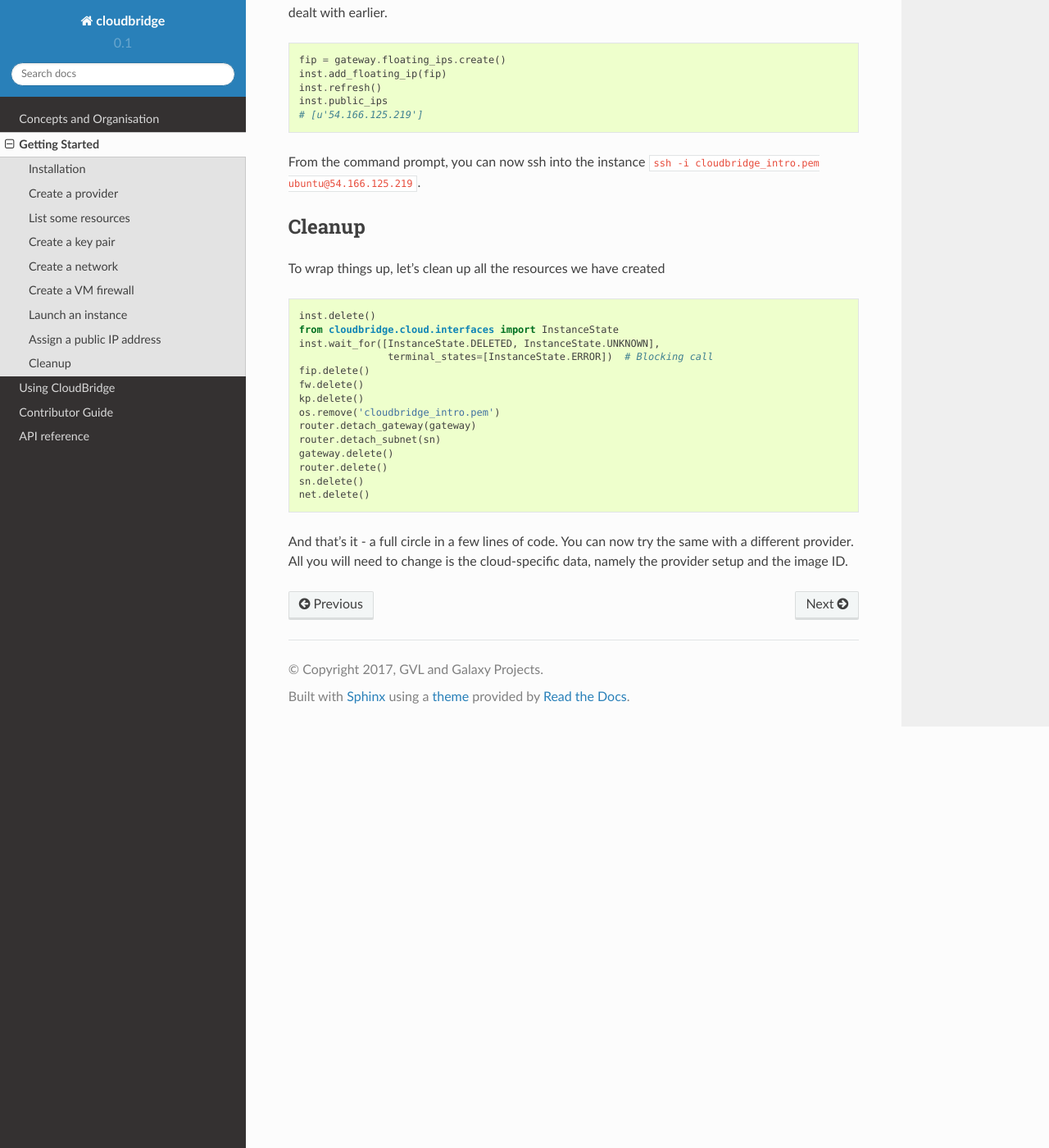
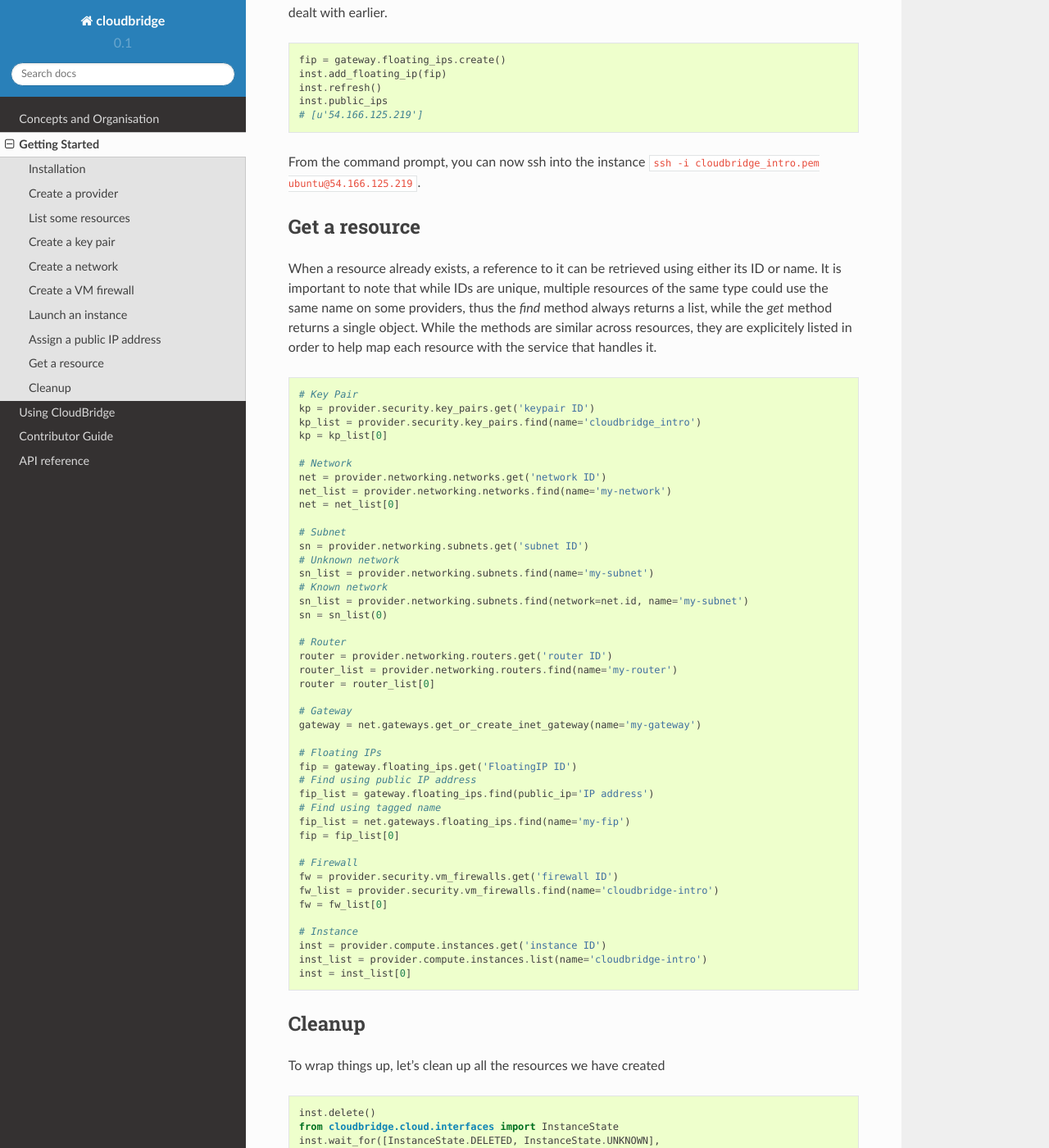
Before and after one commit to CloudVE/cloudbridge, a Sphinx documentation site: the page built from docs/getting_started.rst, in a window 1280 px wide and 1400 px high, scrolled down 3475 px. Shown: the whole window at 82% size. Built offline with Sphinx 7.4.7 and the Read the Docs theme 2.0.0, drawn with Linux system fonts in a browser that asks for light colours; some of the changed text lies outside the part shown.

Commit message:
Updating getting started

```diff
--- a/docs/getting_started.rst
+++ b/docs/getting_started.rst
@@ -116,12 +116,12 @@ attaching an internet gateway to the subnet via a router.
 
 .. code-block:: python
 
-    net = self.provider.networking.networks.create(
+    net = provider.networking.networks.create(
         name='my-network', cidr_block='10.0.0.0/16')
     sn = net.create_subnet(name='my-subnet', cidr_block='10.0.0.0/28')
-    router = self.provider.networking.routers.create(network=net, name='my-router')
+    router = provider.networking.routers.create(network=net, name='my-router')
     router.attach_subnet(sn)
-    gateway = net.gateways.get_or_create_inet_gateway(name)
+    gateway = net.gateways.get_or_create_inet_gateway(name='my-gateway')
     router.attach_gateway(gateway)
 
 
@@ -187,6 +187,62 @@ earlier.
 From the command prompt, you can now ssh into the instance
 ``ssh -i cloudbridge_intro.pem ubuntu@54.166.125.219``.
 
+Get a resource
+--------------
+When a resource already exists, a reference to it can be retrieved using either
+its ID or name. It is important to note that while IDs are unique, multiple
+resources of the same type could use the same name on some providers, thus the
+`find` method always returns a list, while the `get` method returns a single
+object. While the methods are similar across resources, they are explicitely
+listed in order to help map each resource with the service that handles it.
+
+.. code-block:: python
+
+    # Key Pair
+    kp = provider.security.key_pairs.get('keypair ID')
+    kp_list = provider.security.key_pairs.find(name='cloudbridge_intro')
+    kp = kp_list[0]
+
+    # Network
+    net = provider.networking.networks.get('network ID')
+    net_list = provider.networking.networks.find(name='my-network')
+    net = net_list[0]
+
+    # Subnet
+    sn = provider.networking.subnets.get('subnet ID')
+    # Unknown network
+    sn_list = provider.networking.subnets.find(name='my-subnet')
+    # Known network
+    sn_list = provider.networking.subnets.find(network=net.id, name='my-subnet')
+    sn = sn_list(0)
+
+    # Router
+    router = provider.networking.routers.get('router ID')
+    router_list = provider.networking.routers.find(name='my-router')
+    router = router_list[0]
+
+    # Gateway
+    gateway = net.gateways.get_or_create_inet_gateway(name='my-gateway')
+
+    # Floating IPs
+    fip = gateway.floating_ips.get('FloatingIP ID')
+    # Find using public IP address
+    fip_list = gateway.floating_ips.find(public_ip='IP address')
+    # Find using tagged name
+    fip_list = net.gateways.floating_ips.find(name='my-fip')
+    fip = fip_list[0]
+
+    # Firewall
+    fw = provider.security.vm_firewalls.get('firewall ID')
+    fw_list = provider.security.vm_firewalls.find(name='cloudbridge-intro')
+    fw = fw_list[0]
+
+    # Instance
+    inst = provider.compute.instances.get('instance ID')
+    inst_list = provider.compute.instances.list(name='cloudbridge-intro')
+    inst = inst_list[0]
+
+
 Cleanup
 -------
 To wrap things up, let's clean up all the resources we have created
--- a/setup.py
+++ b/setup.py
@@ -24,7 +24,7 @@ REQS_BASE = [
     'tenacity>=4.12.0'
 ]
 REQS_AWS = ['boto3']
-REQS_AZURE = ['azure>=3.0.0',
+REQS_AZURE = ['azure',
               'pysftp>=0.2.9']
 REQS_OPENSTACK = [
     'openstacksdk>=0.12.0',
```
